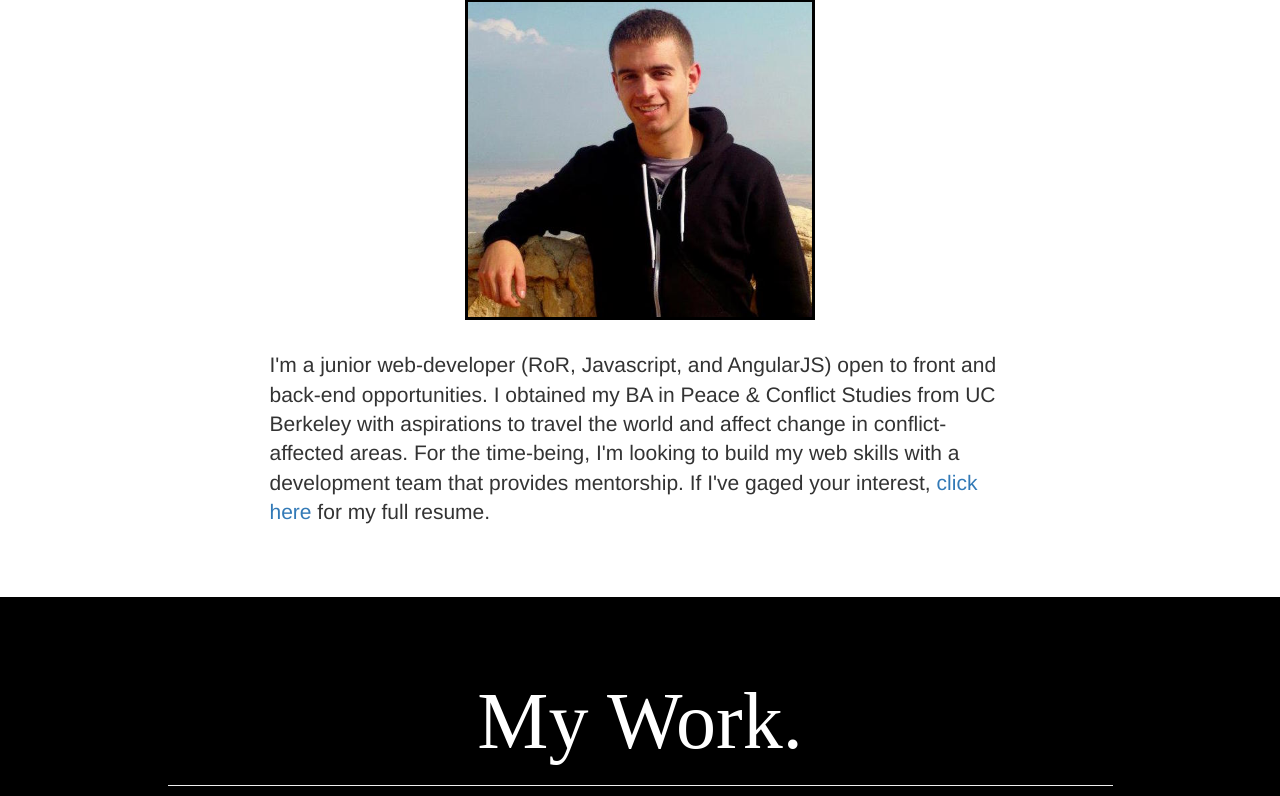
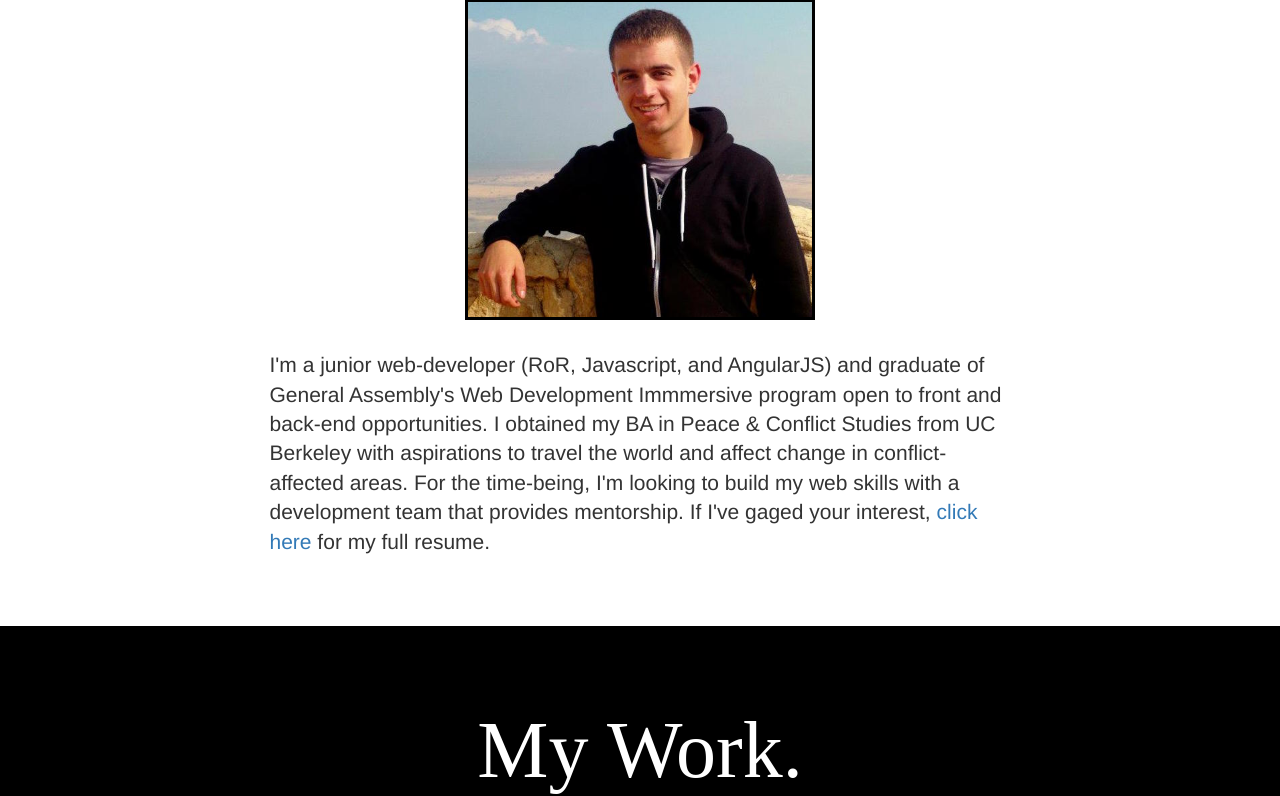
Before and after one commit to emkatz1989/portfolio, a PHP site: page / in a window 1280 px wide. Shown: the part 1021-1817 px from the top of the page. Run offline with PHP 8.4, Linux system fonts and the light colour scheme.

Commit message:
description updates

```diff
--- a/css/main.css
+++ b/css/main.css
@@ -328,7 +328,7 @@ h3{
  	color: #fff;
  	visibility: hidden;
  	opacity: 0;
- 	font-size: 20px;
+ 	font-size: 15px;
  	font-family: Arial-Black;
  	-webkit-transition: visibility opacity 0.2s;
  	height: 223px;
--- a/home.html
+++ b/home.html
@@ -106,7 +106,7 @@
           <hr class="large">
           <hr class="large">
           <img src="img/eric-massada.jpg" alt="Photo of Eric Katz" class="profile-photo">
-          <p class="lead"> I'm a junior web-developer (RoR, Javascript, and AngularJS) open to front and back-end opportunities. I obtained my BA in Peace & Conflict Studies from UC Berkeley with aspirations to travel the world and affect change in conflict-affected areas. For the time-being, I'm looking to build my web skills with a development team that provides mentorship. If I've gaged your interest, <a href="img/resume.pdf">click here</a> for my full resume. </p>
+          <p class="lead"> I'm a junior web-developer (RoR, Javascript, and AngularJS) and graduate of General Assembly's Web Development Immmersive program open to front and back-end opportunities. I obtained my BA in Peace & Conflict Studies from UC Berkeley with aspirations to travel the world and affect change in conflict-affected areas. For the time-being, I'm looking to build my web skills with a development team that provides mentorship. If I've gaged your interest, <a href="img/resume.pdf">click here</a> for my full resume. </p>
         </div>
       </div>
       <!-- /.row -->
@@ -127,7 +127,7 @@
             <div class="portfolio-item">
               <a href="https://ekatzttt.firebaseapp.com/">
                 <img class="img-portfolio img-responsive" src="img/TTT.png" alt="Dic-Tac-Toe">
-                <p class="desc"> A silly little Tic-Tac-Toe game built with AngularJS using Firebase.io</p>
+                <p class="desc"> A silly little Tic-Tac-Toe game using a play on words. My first app built 2 weeks into General Assembly's Web Development Immersive program with AngularJS using Firebase.</p>
               </a>
           </div>
          <!--  col-md-6 -->
@@ -144,7 +144,7 @@
           <div class="portfolio-item">
             <a href="http://piknik2.herokuapp.com/">
               <img class="img-portfolio img-responsive" src="img/piknik.png" alt="Piknik">
-                <p class="desc">A photo-streaming app built with Ruby on Rails, Javascript, and PostgreSQL </p>
+                <p class="desc">A photo-streaming app built 8 weeks into General Assembly's Web Development Immersive program with Ruby on Rails, Javascript, and PostgreSQL. Create a gif/stream of looping photos that you can post to Facebook! </p>
             </a>
           </div>
        </div>
@@ -152,7 +152,7 @@
         <div class="portfolio-item">
           <a href="https://calbookapp.herokuapp.com/">
             <img class="img-portfolio img-responsive" src="img/calbook.png" alt="Calbook">
-            <p class ="desc" style="padding-bottom:30px"> A calendar-journal integration app built with Ruby on Rails, Javascript, Bootstrap, Google Calendar API, Amazon S3, and PostgreSQL</p>
+            <p class ="desc" style="padding-bottom:30px"> A calendar-photo-journal integration app built 10 weeks into General Assembly's Web Development Immersive program with Ruby on Rails, Javascript, Bootstrap, Google Calendar API, Amazon S3, and PostgreSQL. Click on a day of the calendar to add a photo and blurb of your day!</p>
           </a>
         </div>
       </div>
```
